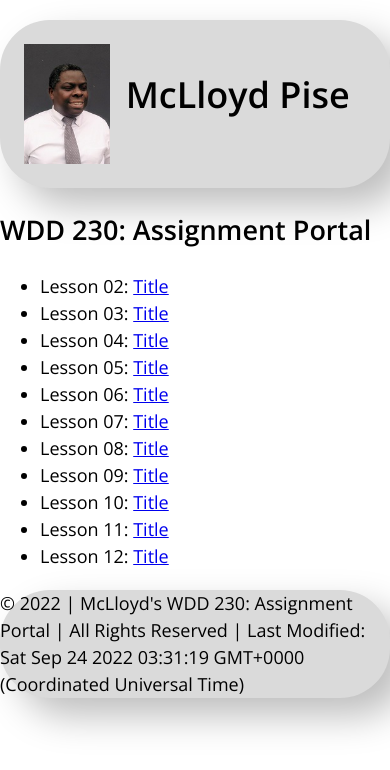
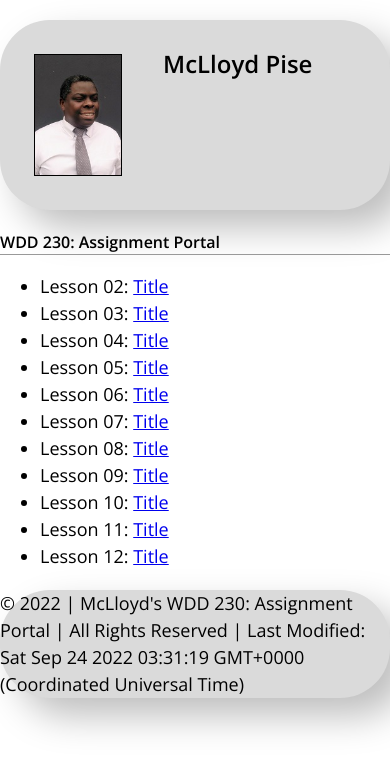
Before and after one commit to mclloydp/wdd230_2022, a plain HTML site: page index.htm in a window 390 px wide. Drawn offline with nearby package versions, Linux system fonts and the light colour scheme.

Commit message:
changes media queries

```diff
--- a/styles/small.css
+++ b/styles/small.css
@@ -3,6 +3,7 @@ body {
   line-height: 1.5;
   font-family: "Open Sans", sans-serif;
 }
+
 
 header {
   display: grid;
@@ -38,7 +39,7 @@ header {
   padding: 1.5rem;
 }
 
-h1 img {
+img {
   /* float: inline-start; */
   margin: 10px;
   border: 1px solid black;
@@ -46,12 +47,19 @@ h1 img {
 }
 
 h1 {
+  font-size: 1.5rem;
+  margin: 0.15rem;
   text-align: center;
   /* border-radius: 50px;
   background: #e0e0e0;
   box-shadow: 18px 18px 37px #bebebe, -18px -18px 37px #ffffff; */
 }
 
+h2 {
+  font-size: 1rem;
+  border-bottom: 1px solid #999;
+  margin: bottom 0.5rem;
+}
 img {
   max-width: 100%;
   display: block;
```
Also changed, not shown: styles/medium.css (+9 -0 lines).
